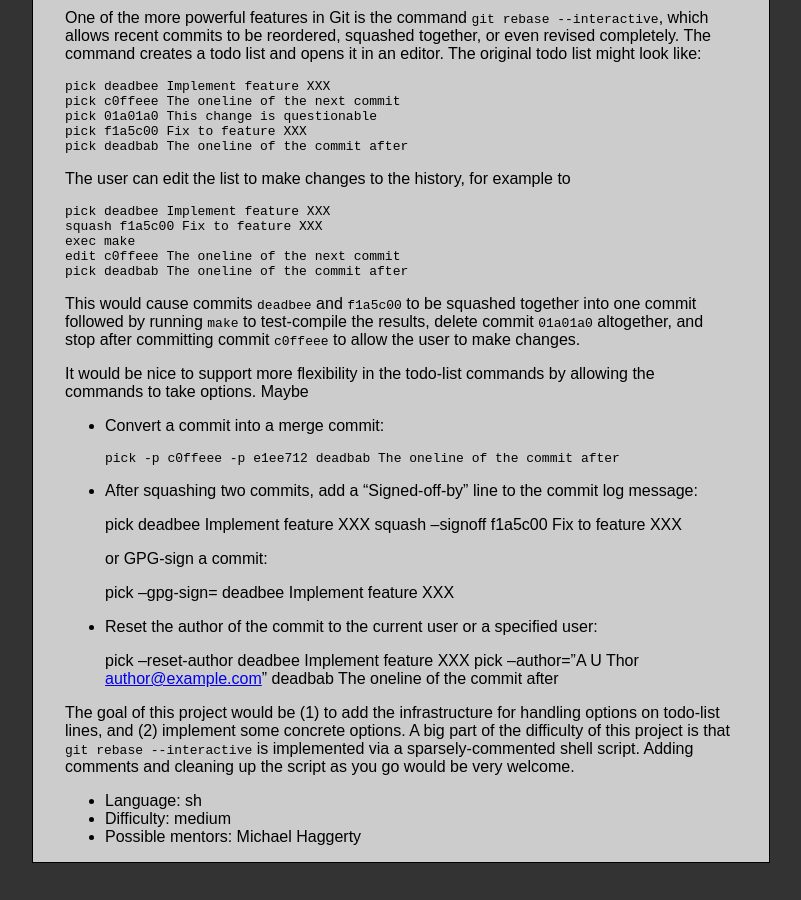
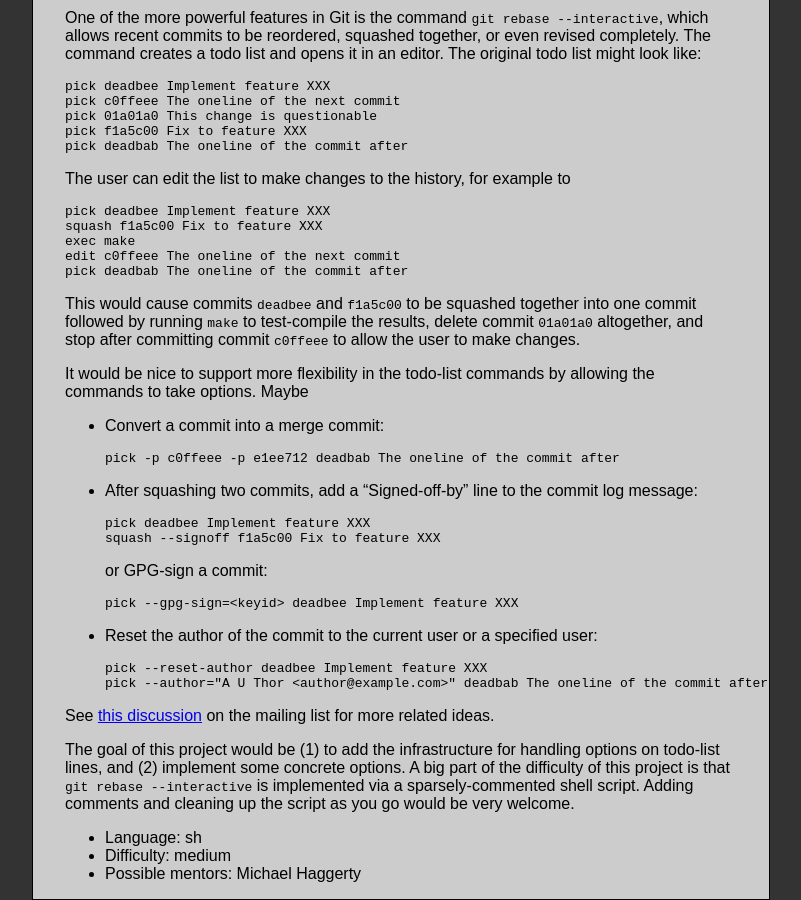
Before and after one commit to git/git.github.io, a Jekyll site: the page built from SoC-2014-Ideas.md, in a window 1280 px wide and 900 px high, scrolled down 3212 px. Shown: the whole window, without its empty margins (308-1109 px from the left). Built offline with Jekyll 4.4.1, drawn with Linux system fonts in a browser that asks for light colours; Markdown is read by kramdown in place of the engine named in the settings; before the commit the page ends 4075 px from its top, so only the background shows below that.

Commit message:
Fix alignment and add link to mailing list discussion

```diff
--- a/SoC-2014-Ideas.md
+++ b/SoC-2014-Ideas.md
@@ -232,18 +232,22 @@
 * After squashing two commits, add a "Signed-off-by" line to the
   commit log message:
 
-    pick deadbee Implement feature XXX
-    squash --signoff f1a5c00 Fix to feature XXX
+      pick deadbee Implement feature XXX
+      squash --signoff f1a5c00 Fix to feature XXX
 
   or GPG-sign a commit:
 
-    pick --gpg-sign=<keyid> deadbee Implement feature XXX
+      pick --gpg-sign=<keyid> deadbee Implement feature XXX
 
 * Reset the author of the commit to the current user or a specified
   user:
 
-    pick --reset-author deadbee Implement feature XXX
-    pick --author="A U Thor <author@example.com>" deadbab The oneline of the commit after
+      pick --reset-author deadbee Implement feature XXX
+      pick --author="A U Thor <author@example.com>" deadbab The oneline of the commit after
+
+See [this
+discussion](http://thread.gmane.org/gmane.comp.version-control.git/242701)
+on the mailing list for more related ideas.
 
 The goal of this project would be (1) to add the infrastructure for
 handling options on todo-list lines, and (2) implement some concrete
```
